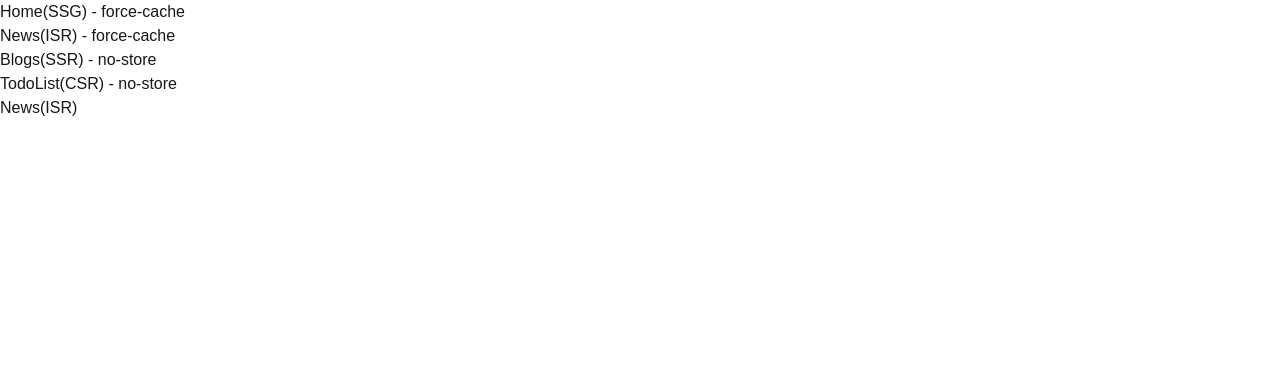
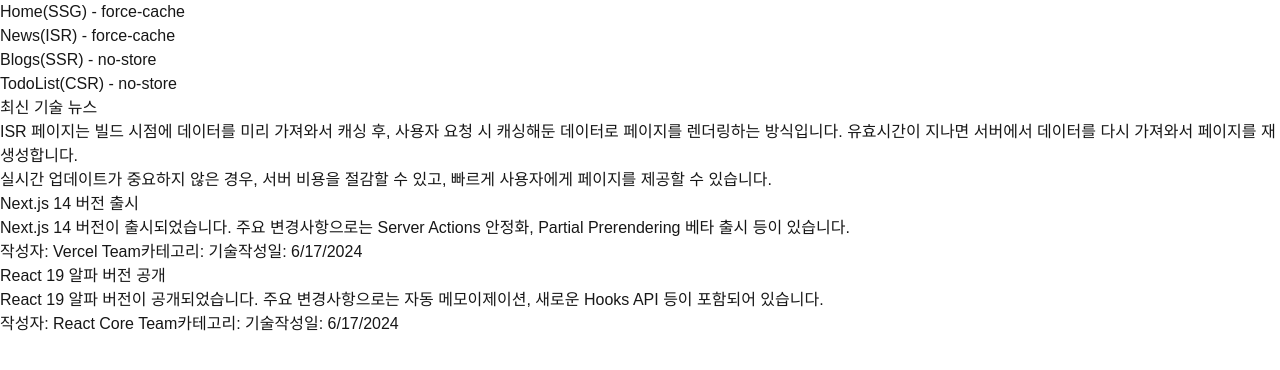
Before and after one commit to ImJaeOne/standard-next, a Next.js app: page /news in a window 1280 px wide. Shown: the top 370 px of the page. Built offline with nearby package versions, Linux system fonts and the light colour scheme; data requests are answered from the project's data file.

Commit message:
NewsPage 마이그레이션

```diff
--- a/src/app/news/page.tsx
+++ b/src/app/news/page.tsx
@@ -1,9 +1,59 @@
-import React from 'react'
+type NewsItem = {
+  id: string;
+  title: string;
+  content: string;
+  author: string;
+  category: string;
+  createdAt: number;
+};
 
-const NewsPage = () => {
+const NewsPage = async () => {
+  const news: NewsItem[] = await fetch("http://localhost:4000/news", {
+    next: {
+      revalidate: 60 * 5,
+    },
+  }).then((res) => res.json());
+
   return (
-    <div>News(ISR)</div>
-  )
-}
+    <div className="news-container">
+      <h2 className="news-header">최신 기술 뉴스</h2>
+      <div className="description-text">
+        <p>
+          ISR 페이지는 빌드 시점에 데이터를 미리 가져와서 캐싱 후, 사용자 요청
+          시 캐싱해둔 데이터로 페이지를 렌더링하는 방식입니다. 유효시간이 지나면
+          서버에서 데이터를 다시 가져와서 페이지를 재생성합니다.
+        </p>
+        <p>
+          실시간 업데이트가 중요하지 않은 경우, 서버 비용을 절감할 수 있고,
+          빠르게 사용자에게 페이지를 제공할 수 있습니다.
+        </p>
+      </div>
+      <div className="news-list">
+        {news.map((newsItem) => (
+          <article key={newsItem.id} className="news-card">
+            <div className="news-content">
+              <h3 className="news-title">{newsItem.title}</h3>
+              <p className="news-text">{newsItem.content}</p>
+            </div>
+            <div className="news-meta">
+              <span className="meta-item">
+                <i className="fas fa-user"></i>
+                작성자: {newsItem.author}
+              </span>
+              <span className="meta-item">
+                <i className="fas fa-folder"></i>
+                카테고리: {newsItem.category}
+              </span>
+              <span className="meta-item">
+                <i className="fas fa-calendar"></i>
+                작성일: {new Date(newsItem.createdAt).toLocaleDateString()}
+              </span>
+            </div>
+          </article>
+        ))}
+      </div>
+    </div>
+  );
+};
 
-export default NewsPage
+export default NewsPage;
```
